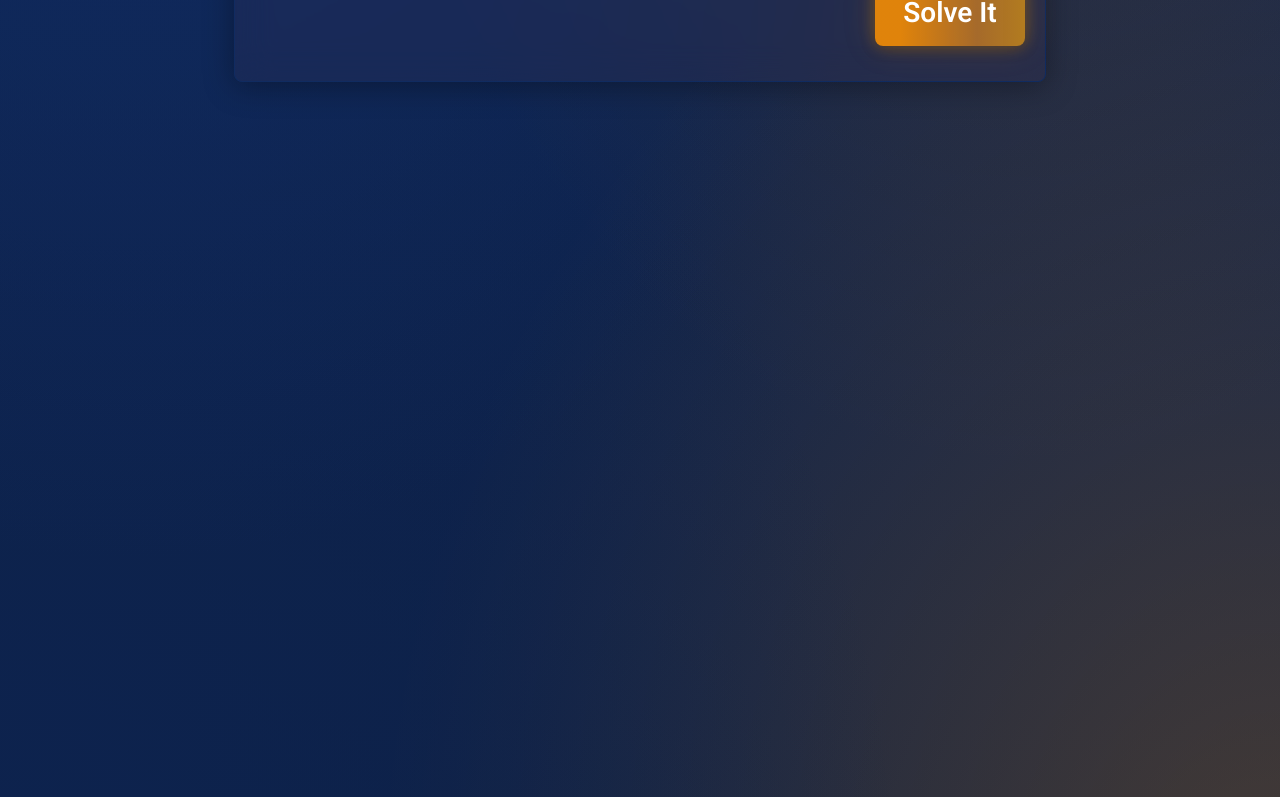
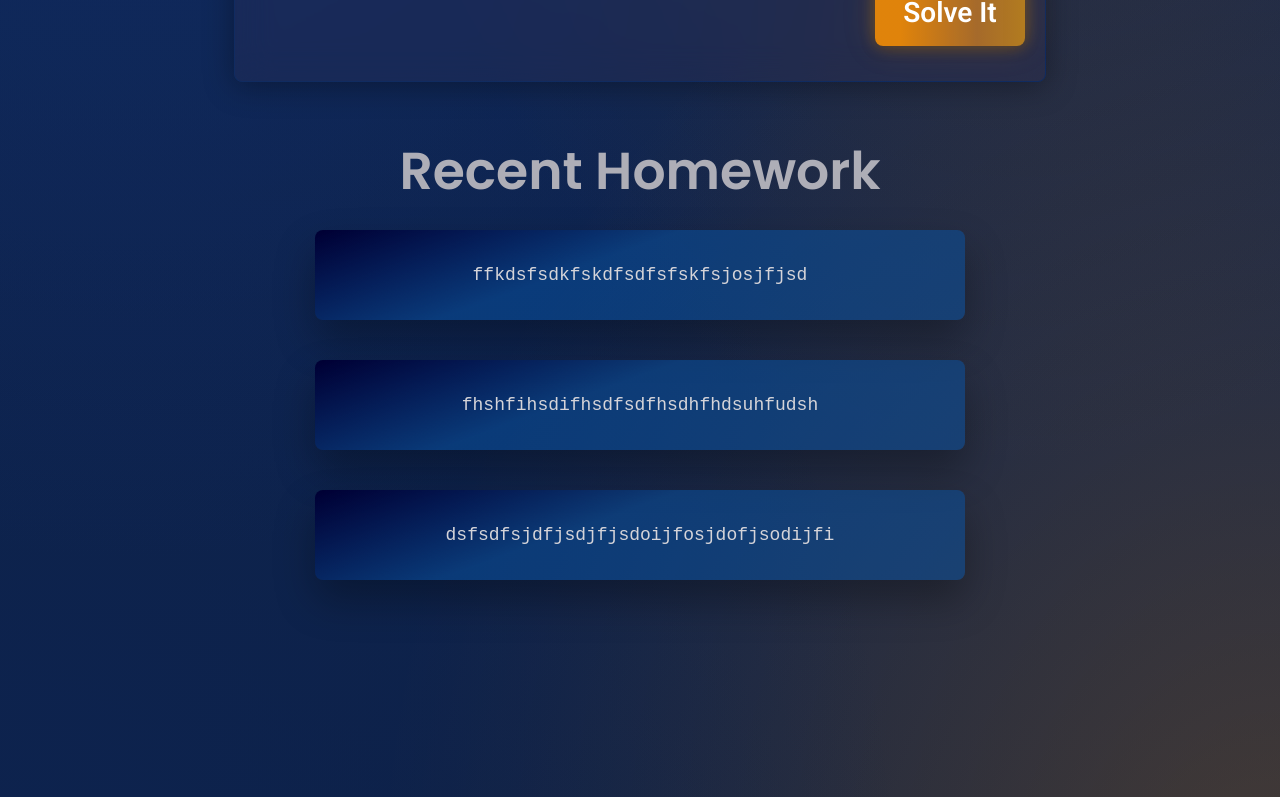
Before and after one commit to alimabrouki/RivzAI, a React (Vite) app: page / in a window 1280 px wide. Shown: the part 728-1525 px from the top of the page. Built offline with nearby package versions, Linux system fonts and the light colour scheme.

Commit message:
add recent homework feature

```diff
--- a/src/pages/HomePage.jsx
+++ b/src/pages/HomePage.jsx
@@ -25,6 +25,12 @@ export const HomePage = () => {
               jibnelk a9wa AI agents bech irivz w ye5dem m3ak as3eb les exercices
             </h3>
            <PromptBox />
+           <div className="recent-homework">
+            <h2>Recent Homework</h2>
+            <span>ffkdsfsdkfskdfsdfsfskfsjosjfjsd</span>
+            <span>fhshfihsdifhsdfsdfhsdhfhdsuhfudsh</span>
+            <span>dsfsdfsjdfjsdjfjsdoijfosjdofjsodijfi</span>
+           </div>
           </div>
         </div>
       </div>
--- a/src/styles/HomePage.css
+++ b/src/styles/HomePage.css
@@ -430,7 +430,7 @@
   gap: 20px;
 }
 
-@media (width <= 700px) {
+@media (width <=700px) {
   .formatted-prompts {
     display: none;
   }
@@ -475,6 +475,56 @@
 }
 
 .formatted-prompts span:hover::before {
+  opacity: 1;
+}
+
+.recent-homework {
+  display: flex;
+  flex-direction: column;
+  margin-top: 50px;
+  align-items: center;
+}
+
+.recent-homework h2 {
+  font-size: var(--fs-52);
+  color: var(--c-neutral-300);
+}
+
+.recent-homework span {
+  background: linear-gradient(340deg, rgb(6 86 172 / 47%) 59%, rgb(0 0 53) 99%);
+    padding: 35px 0px;
+    text-align: center;
+    overflow: hidden;
+    margin: 20px;
+    width: 650px;
+    border-radius: 8px;
+    font-size: var(--fs-18);
+    color: var(--c-neutral-200);
+    cursor: pointer;
+    box-shadow: 0 20px 40px rgba(0, 0, 0, 0.3);
+    font-family: monospace;
+    animation: slideInFromBottom 1s ease-out forwards;
+    transition: 0.2s ease;
+}
+
+.recent-homework span:hover {
+  translate: 0px -3px;
+}
+
+.recent-homework span::before {
+  content: '';
+  position: absolute;
+  left: 0;
+  top: 0;
+  width: 100%;
+  height: 100%;
+  transition: opacity 0.2s ease;
+  background: linear-gradient(40deg, rgb(6 86 172 / 47%) 59%, rgb(0 0 53) 99%);
+  opacity: 0;
+  z-index: -1;
+}
+
+.recent-homework span:hover::before {
   opacity: 1;
 }
 
```
